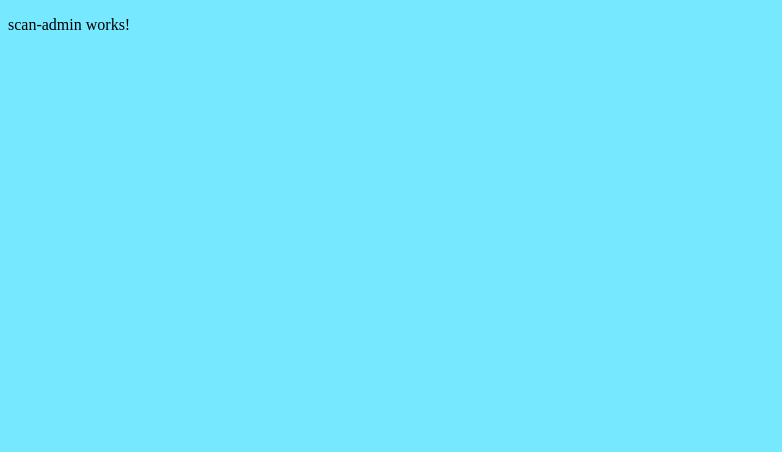
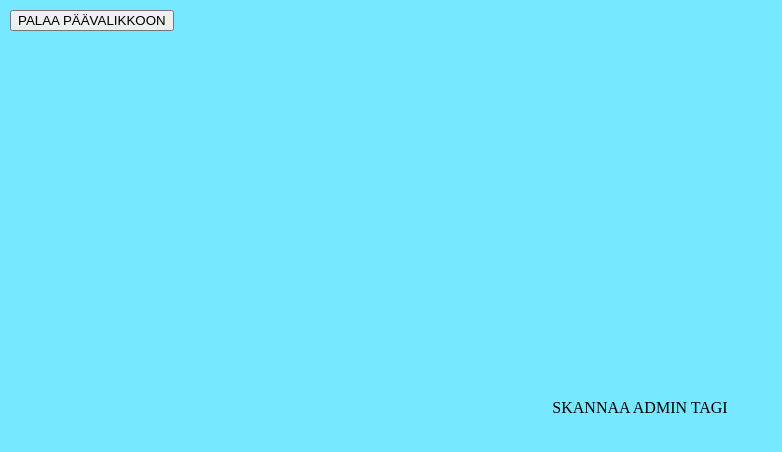
Before and after one commit to sampo835/MEAN-Tavaralog, an Angular app in the folder angular-app/: page /login in a window 1280 px wide. Shown: the top 452 px of the page, without its empty margins (0-782 px from the left). Built offline with nearby package versions, Linux system fonts and the light colour scheme.

Commit message:
added scan admin screen

```diff
--- a/angular-app/src/app/components/scan-admin/scan-admin.component.html
+++ b/angular-app/src/app/components/scan-admin/scan-admin.component.html
@@ -1 +1,10 @@
-<p>scan-admin works!</p>
+<div class="scan-admin-container">
+    <div class="top-left-button">
+      <button class="back-button">PALAA PÄÄVALIKKOON</button>
+    </div>
+
+    <div class="middle-text">
+      <p>SKANNAA ADMIN TAGI</p>
+    </div>
+
+  </div>
--- a/angular-app/src/app/components/scan-admin/scan-admin.component.scss
+++ b/angular-app/src/app/components/scan-admin/scan-admin.component.scss
@@ -0,0 +1,13 @@
+.scan-admin-container {
+    display: flex;
+    flex-direction: column;
+    align-items: center;
+    justify-content: center;
+    height: 100vh; /* Optional: Set the height to 100% of the viewport height */
+  }
+
+  .top-left-button {
+    position: absolute;
+    top: 10px;
+    left: 10px;
+  }
```
